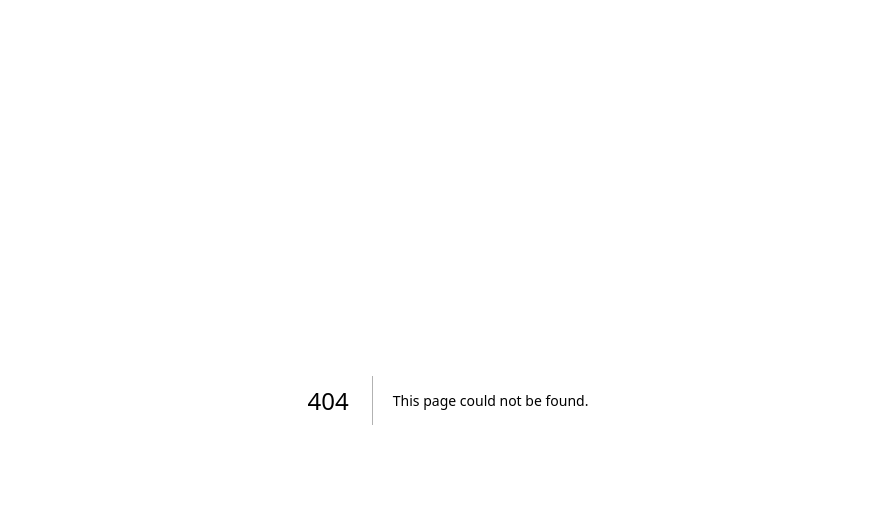
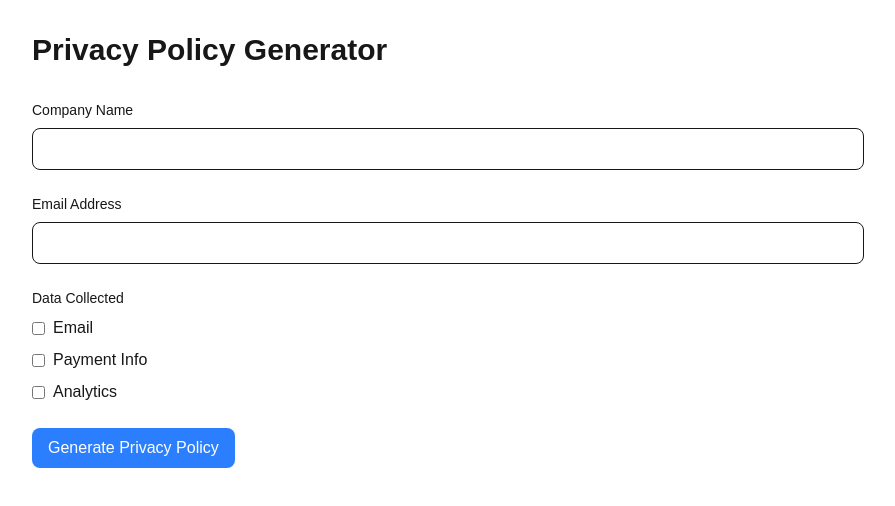
Before and after one commit to ezequiasaramburu/Cookiekit, a Next.js app: page /privacy in a window 1280 px wide. Before the commit this address had no page. Shown: the top 506 px of the page, without its empty margins (192-1087 px from the left). Built offline with nearby package versions, Linux system fonts and the light colour scheme.

Commit message:
add basic privacy policy generator

```diff
--- /dev/null
+++ b/src/app/privacy/page.tsx
@@ -0,0 +1,223 @@
+"use client";
+
+import { useState } from "react";
+
+type DataType = "email" | "payment" | "analytics";
+
+export default function PrivacyPage() {
+  const [companyName, setCompanyName] = useState("");
+  const [email, setEmail] = useState("");
+  const [dataTypes, setDataTypes] = useState<DataType[]>([]);
+  const [showPolicy, setShowPolicy] = useState(false);
+
+  const handleCheckboxChange = (type: DataType) => {
+    if (dataTypes.includes(type)) {
+      setDataTypes(dataTypes.filter((t) => t !== type));
+    } else {
+      setDataTypes([...dataTypes, type]);
+    }
+  };
+
+  const handleSubmit = (e: React.FormEvent) => {
+    e.preventDefault();
+    setShowPolicy(true);
+  };
+
+  const generatePolicy = () => {
+    return `
+      <div class="privacy-policy" style="color: #333; font-family: system-ui, -apple-system, sans-serif; line-height: 1.6;">
+        <h1 style="color: #1a365d; font-size: 24px; margin-bottom: 16px;">Privacy Policy for ${companyName}</h1>
+        <p style="color: #4a5568; margin-bottom: 16px;">Last updated: ${new Date().toLocaleDateString()}</p>
+
+        <h2 style="color: #2d3748; font-size: 20px; margin-top: 24px; margin-bottom: 12px;">1. Introduction</h2>
+        <p style="color: #4a5568; margin-bottom: 16px;">${companyName} ("we", "our", or "us") respects your privacy and is committed to protecting your personal data. This privacy policy will inform you about how we look after your personal data when you visit our website and tell you about your privacy rights and how the law protects you.</p>
+
+        <h2 style="color: #2d3748; font-size: 20px; margin-top: 24px; margin-bottom: 12px;">2. Contact Information</h2>
+        <p style="color: #4a5568; margin-bottom: 16px;">If you have any questions about this privacy policy or our privacy practices, please contact us at:</p>
+        <p style="color: #4a5568; margin-bottom: 16px;">Email: ${email}</p>
+
+        <h2 style="color: #2d3748; font-size: 20px; margin-top: 24px; margin-bottom: 12px;">3. Data We Collect</h2>
+        <p style="color: #4a5568; margin-bottom: 16px;">We collect and process the following data about you:</p>
+        <ul style="color: #4a5568; margin-bottom: 16px; padding-left: 24px;">
+          ${
+            dataTypes.includes("email")
+              ? "<li style='margin-bottom: 8px;'>Email addresses when you sign up for our services</li>"
+              : ""
+          }
+          ${
+            dataTypes.includes("payment")
+              ? "<li style='margin-bottom: 8px;'>Payment information when you make a purchase</li>"
+              : ""
+          }
+          ${
+            dataTypes.includes("analytics")
+              ? "<li style='margin-bottom: 8px;'>Analytics data to improve our services</li>"
+              : ""
+          }
+          ${
+            dataTypes.length === 0
+              ? "<li style='margin-bottom: 8px;'>We do not collect any personal data</li>"
+              : ""
+          }
+        </ul>
+
+        <h2 style="color: #2d3748; font-size: 20px; margin-top: 24px; margin-bottom: 12px;">4. How We Use Your Data</h2>
+        <p style="color: #4a5568; margin-bottom: 16px;">We use your data for the following purposes:</p>
+        <ul style="color: #4a5568; margin-bottom: 16px; padding-left: 24px;">
+          ${
+            dataTypes.includes("email")
+              ? "<li style='margin-bottom: 8px;'>To communicate with you about our services</li>"
+              : ""
+          }
+          ${
+            dataTypes.includes("payment")
+              ? "<li style='margin-bottom: 8px;'>To process your payments</li>"
+              : ""
+          }
+          ${
+            dataTypes.includes("analytics")
+              ? "<li style='margin-bottom: 8px;'>To analyze and improve our website performance</li>"
+              : ""
+          }
+          ${
+            dataTypes.length === 0
+              ? "<li style='margin-bottom: 8px;'>We do not use any personal data</li>"
+              : ""
+          }
+        </ul>
+
+        <h2 style="color: #2d3748; font-size: 20px; margin-top: 24px; margin-bottom: 12px;">5. Data Security</h2>
+        <p style="color: #4a5568; margin-bottom: 16px;">We have implemented appropriate security measures to prevent your personal data from being accidentally lost, used, or accessed in an unauthorized way, altered, or disclosed.</p>
+
+        <h2 style="color: #2d3748; font-size: 20px; margin-top: 24px; margin-bottom: 12px;">6. Your Legal Rights</h2>
+        <p style="color: #4a5568; margin-bottom: 16px;">Under certain circumstances, you have rights under data protection laws in relation to your personal data, including the right to request access, correction, erasure, restriction, transfer, to object to processing, to portability of data and (where the lawful ground of processing is consent) to withdraw consent.</p>
+
+        <h2 style="color: #2d3748; font-size: 20px; margin-top: 24px; margin-bottom: 12px;">7. Changes to the Privacy Policy</h2>
+        <p style="color: #4a5568; margin-bottom: 16px;">We may update our privacy policy from time to time. We will notify you of any changes by posting the new privacy policy on this page and updating the "Last updated" date at the top of this privacy policy.</p>
+      </div>
+    `;
+  };
+
+  return (
+    <div className="max-w-4xl mx-auto p-8">
+      <h1 className="text-3xl font-bold mb-8">Privacy Policy Generator</h1>
+
+      {!showPolicy ? (
+        <form onSubmit={handleSubmit} className="space-y-6">
+          <div>
+            <label
+              htmlFor="companyName"
+              className="block text-sm font-medium mb-2"
+            >
+              Company Name
+            </label>
+            <input
+              type="text"
+              id="companyName"
+              value={companyName}
+              onChange={(e) => setCompanyName(e.target.value)}
+              className="w-full px-3 py-2 border rounded-lg"
+              required
+            />
+          </div>
+
+          <div>
+            <label htmlFor="email" className="block text-sm font-medium mb-2">
+              Email Address
+            </label>
+            <input
+              type="email"
+              id="email"
+              value={email}
+              onChange={(e) => setEmail(e.target.value)}
+              className="w-full px-3 py-2 border rounded-lg"
+              required
+            />
+          </div>
+
+          <div>
+            <label className="block text-sm font-medium mb-2">
+              Data Collected
+            </label>
+            <div className="space-y-2">
+              <div className="flex items-center">
+                <input
+                  type="checkbox"
+                  id="email"
+                  checked={dataTypes.includes("email")}
+                  onChange={() => handleCheckboxChange("email")}
+                  className="mr-2"
+                />
+                <label htmlFor="email">Email</label>
+              </div>
+              <div className="flex items-center">
+                <input
+                  type="checkbox"
+                  id="payment"
+                  checked={dataTypes.includes("payment")}
+                  onChange={() => handleCheckboxChange("payment")}
+                  className="mr-2"
+                />
+                <label htmlFor="payment">Payment Info</label>
+              </div>
+              <div className="flex items-center">
+                <input
+                  type="checkbox"
+                  id="analytics"
+                  checked={dataTypes.includes("analytics")}
+                  onChange={() => handleCheckboxChange("analytics")}
+                  className="mr-2"
+                />
+                <label htmlFor="analytics">Analytics</label>
+              </div>
+            </div>
+          </div>
+
+          <button
+            type="submit"
+            className="px-4 py-2 bg-blue-500 text-white rounded-lg hover:bg-blue-600"
+          >
+            Generate Privacy Policy
+          </button>
+        </form>
+      ) : (
+        <div className="space-y-6">
+          <div className="flex justify-between items-center">
+            <h2 className="text-2xl font-semibold">Your Privacy Policy</h2>
+            <button
+              onClick={() => setShowPolicy(false)}
+              className="px-4 py-2 bg-gray-200 text-gray-800 rounded-lg hover:bg-gray-300"
+            >
+              Edit
+            </button>
+          </div>
+
+          <div
+            className="border rounded-lg p-6 bg-white"
+            dangerouslySetInnerHTML={{ __html: generatePolicy() }}
+          />
+
+          <div className="flex justify-end">
+            <button
+              onClick={() => {
+                const policy = generatePolicy();
+                const blob = new Blob([policy], { type: "text/html" });
+                const url = URL.createObjectURL(blob);
+                const a = document.createElement("a");
+                a.href = url;
+                a.download = "privacy-policy.html";
+                document.body.appendChild(a);
+                a.click();
+                document.body.removeChild(a);
+                URL.revokeObjectURL(url);
+              }}
+              className="px-4 py-2 bg-green-500 text-white rounded-lg hover:bg-green-600"
+            >
+              Download HTML
+            </button>
+          </div>
+        </div>
+      )}
+    </div>
+  );
+}
```
